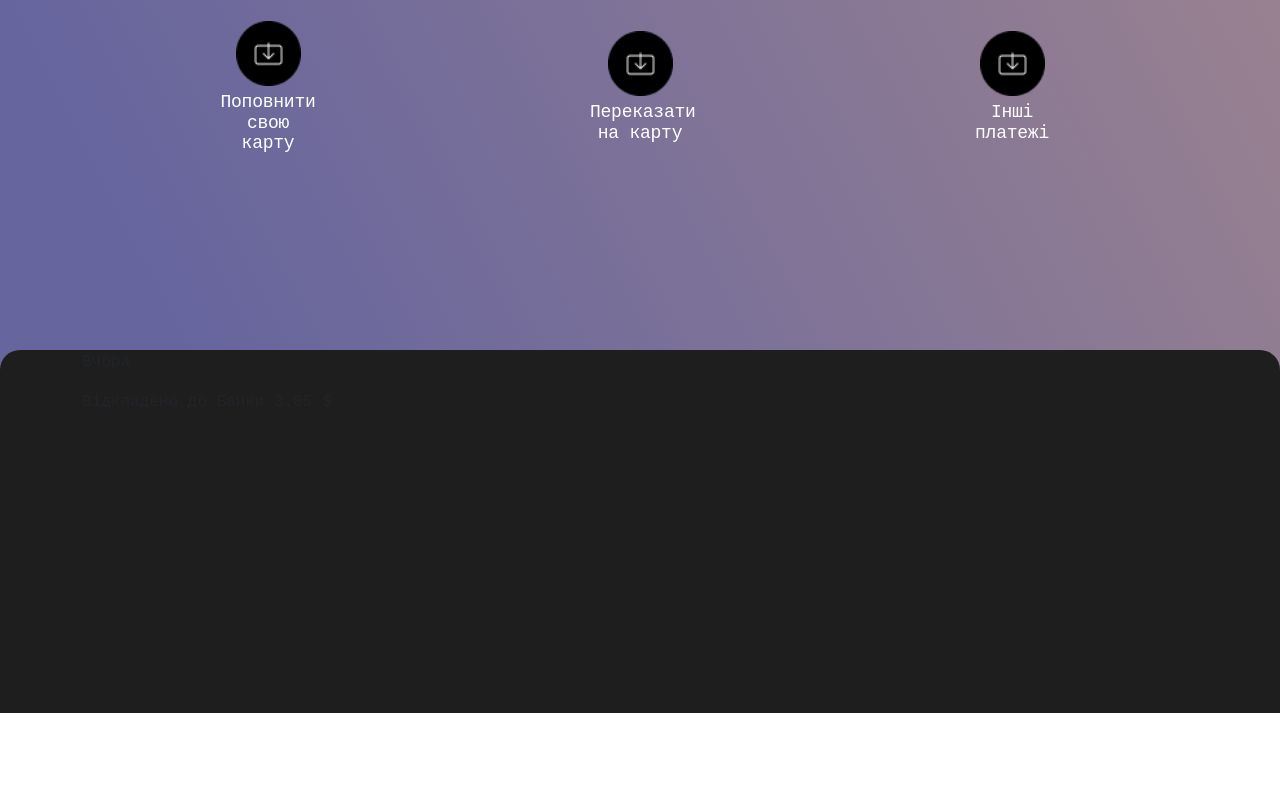
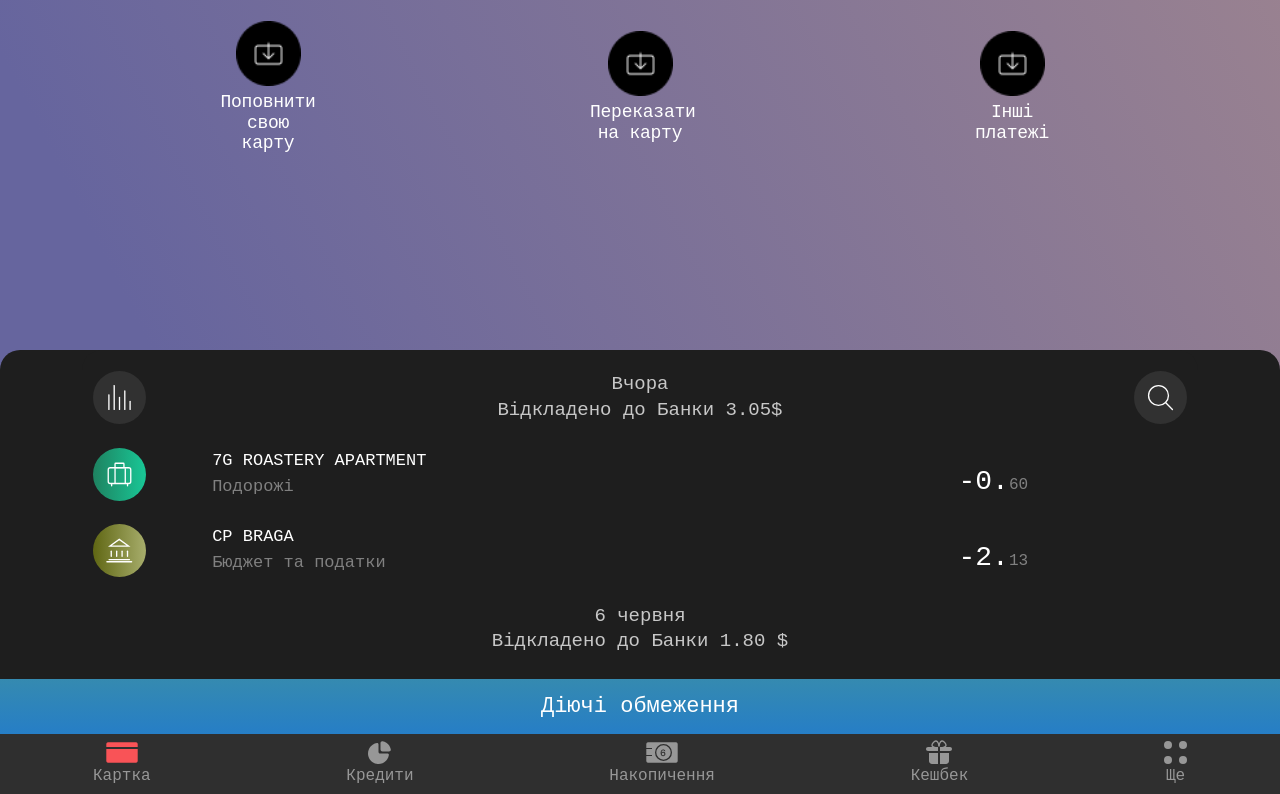
Before and after one commit to puffynNeroun/mono, a plain HTML site: page index.html in a window 1280 px wide. Shown: the part 460-1254 px from the top of the page. Before the commit the page ends 1173 px from the top, so only its background shows below. Drawn offline with nearby package versions, Linux system fonts and the light colour scheme.

Commit message:
section + footer

```diff
--- a/assets/styles/style.css
+++ b/assets/styles/style.css
@@ -20,7 +20,6 @@ body {
     padding-top: 59px;
     position: relative;
     height: 100vh;
-    margin-bottom: 10px;
 }
 
 .header__summ {
@@ -147,7 +146,7 @@ body {
 }
 
 .navbar > div > div > p {
-    max-width: 100px;
+    width: 100px;
     letter-spacing: -0.24px;
     text-align: center;
     font-size: 18px;
@@ -158,24 +157,94 @@ body {
     margin: 0;
 }
 
-.img-navbar{
+.img-navbar {
     width: 65px;
 }
 
 .main {
     width: inherit;
-    height: 363px;
+    height: auto;
     left: 0px;
     top: 449px;
     background: #1E1E1E;
     border-radius: 20px 20px 0px 0px;
 }
 
-.main__container{
+.main__container {
     width: inherit;
-    height: 363px;
+    height: auto;
     left: 0px;
     top: 449px;
     background: #1E1E1E;
     border-radius: 20px 20px 0px 0px;
+    margin: 10px 0 0 0;
 }
+
+.string {
+    padding: 21px 11px 0 11px
+}
+
+.info-string_firs {
+    color: #C7C7C7;
+    text-align: center;
+    line-height: 138%;
+    font-size: 19px;
+}
+
+.icon-img {
+    width: 53px;
+}
+
+.info-string {
+    color: #FFFFFF;
+    margin: 0 0 0 28px;
+    font-size: 17px;
+}
+
+.cash-back {
+    color: white;
+    display: flex;
+    align-items: center
+}
+
+.grey {
+    color: #808080;
+}
+
+.grey-pennies {
+    color: #808080;
+}
+
+.size {
+    font-size: 28px;
+    margin-left: 17px;
+}
+
+.main-btn {
+    width: 100%;
+    padding: 14px 0%;
+    background: linear-gradient(360deg, #267EC6 0%, #358AB0 100%);
+}
+
+.button-main {
+    border: none;
+    background: transparent;
+}
+
+.text-btn {
+    color: white;
+    font-size: 22px;
+}
+
+.footer {
+    background: #2F2F2F;
+}
+
+.footer-icon {
+    padding: 6px 11px 6px 11px;
+    color: #979797;
+    display: flex;
+    flex-direction: column;
+    justify-content: center;
+    align-items: center;
+}
--- a/index.html
+++ b/index.html
@@ -74,17 +74,68 @@
 	<section class="main">
 		<div class="container">
 			<div class="main__container col-12">
-				<div class="row string first-string">
-					<div col-4 class="icon"><img src="" alt=""></div>
-					<div class="info-string">
-						<p>Вчора</p>
-						<p>Відкладено до Банки 3.05 $</p>
+				<div class="string first-string d-flex justify-content-between">
+					<div col-4 class="icon"><img class="icon-img" src="./assets/images/Icon1.svg" alt=""></div>
+					<div col-4 class="info-string_firs">
+						<span>Вчора</span>
+						<p>Відкладено до Банки 3.05$</p>
 					</div>
-					<div col-4 class="icon"><img src="" alt=""></div>
+					<div col-4 class="icon"><img class="icon-img" src="./assets/images/Icon2.svg" alt=""></div>
+				</div>
+				<div class="string first-string d-flex" style="padding: 9px 11px 0 11px">
+					<div class="icon col-1"><img class="icon-img" src="./assets/images/Icon3.svg" alt=""></div>
+					<div class="info-string col-8">
+						<span>7G ROASTERY APARTMENT</span>
+						<p class="grey">Подорожі</p>
+					</div>
+					<div class="cash-back col-3"><span><span class="size">-0.</span><span class="grey-pennies">60</span></span></div>
+				</div>
+				<div class="string first-string d-flex" style="padding: 9px 11px 0 11px">
+					<div class="icon col-1"><img class="icon-img" src="./assets/images/Icon4.svg" alt=""></div>
+					<div class="info-string col-8">
+						<span>CP BRAGA</span>
+						<p class="grey">Бюджет та податки</p>
+					</div>
+					<div class="cash-back col-3"><span><span class="size">-2.</span><span class="grey-pennies">13</span></span></div>
+				</div>
+				<div col-4 class="info-string_firs" style="padding:13px 0 10px 0;line-height: 128%">
+					<span>6 червня</span>
+					<p>Відкладено до Банки 1.80 $</p>
 				</div>
 			</div>
 		</div>
+		<div class="main-btn d-flex justify-content-center">
+			<button class="button-main">
+				<span class="text-btn">Діючі обмеження</span>
+			</button>
+		</div>
 	</section>
+	<footer class="footer">
+		<div class="container">
+			<div class="footer__container d-flex justify-content-between col-12">
+				<div class="footer-icon">
+					<img class="icon__footer1" src="./assets/images/1.svg" alt="">
+					<span class="red">Картка</span>
+				</div>
+				<div class="footer-icon">
+					<img class="icon__footer2" src="./assets/images/2.svg" alt="">
+					<span>Кредити</span>
+				</div>
+				<div class="footer-icon">
+					<img class="icon__footer3" src="./assets/images/3.svg" alt="">
+					<span>Накопичення</span>
+				</div>
+				<div class="footer-icon">
+					<img class="icon__footer4" src="./assets/images/4.svg" alt="">
+					<span>Кешбек</span>
+				</div>
+				<div class="footer-icon">
+					<img class="icon__footer5" src="./assets/images/5.svg" alt="">
+					<span>  Ще  </span>
+				</div>
+			</div>
+		</div>
+	</footer>
 </div>
 <script src="https://cdn.jsdelivr.net/npm/bootstrap@5.3.0-alpha3/dist/js/bootstrap.bundle.min.js"></script>
 <script src="assets/js/script.js"></script>
```
Also changed, not shown: assets/images/1.svg (added), assets/images/2.svg (added), assets/images/3.svg (added), assets/images/4.svg (added), assets/images/5.svg (added), assets/images/Icon2.svg (added), assets/images/Icon4.svg (added), assets/images/icon3.svg (added).
